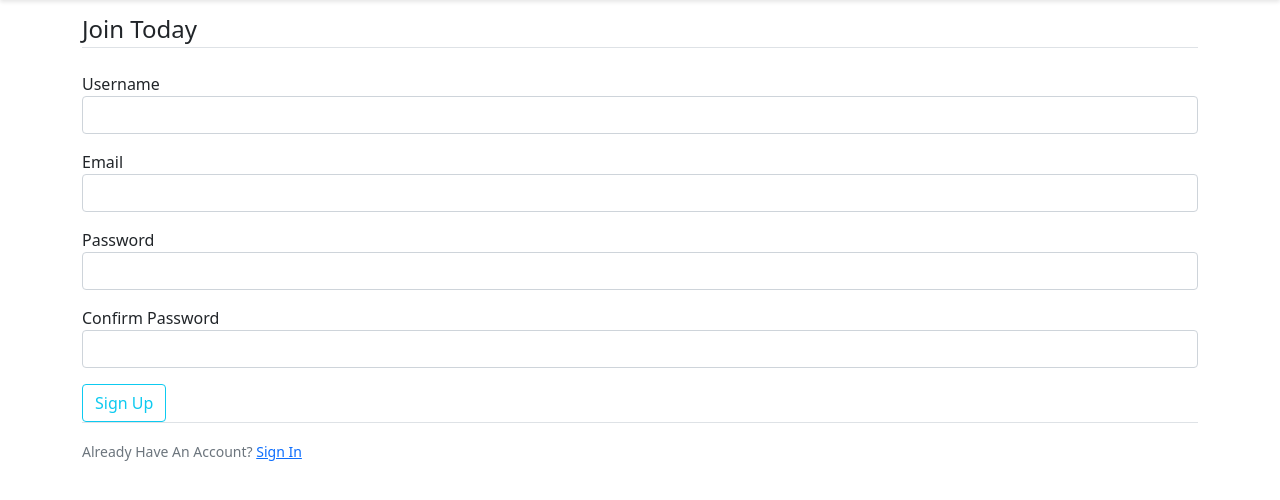
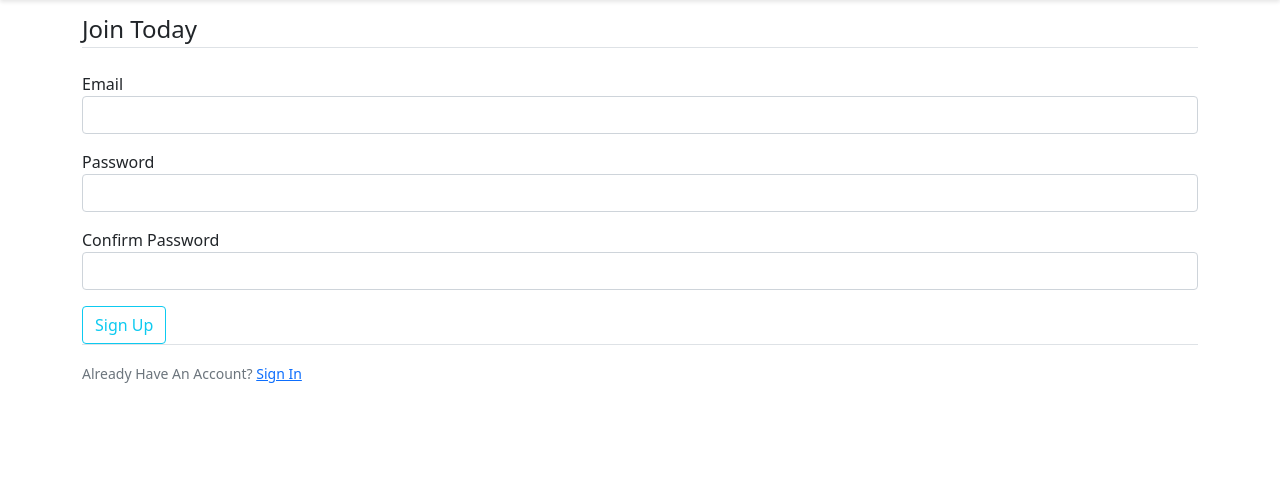
Before and after one commit to jdanner/my_new_app, a Flask app: page /register in a window 1280 px wide. Shown: the part 59-559 px from the top of the page. Run offline with Flask 3, Linux system fonts and the light colour scheme.

Commit message:
Remove username field and update authentication to use email only

```diff
--- a/my_new_app/forms.py
+++ b/my_new_app/forms.py
@@ -4,8 +4,6 @@ from wtforms.validators import DataRequired, Length, Email, EqualTo, ValidationE
 from .models import User, Exercise, ExerciseType
 
 class RegistrationForm(FlaskForm):
-    username = StringField('Username',
-                         validators=[DataRequired(), Length(min=2, max=20)])
     email = StringField('Email',
                        validators=[DataRequired(), Email()])
     password = PasswordField('Password', validators=[DataRequired()])
@@ -13,19 +11,14 @@ class RegistrationForm(FlaskForm):
                                    validators=[DataRequired(), EqualTo('password')])
     submit = SubmitField('Sign Up')
 
-    def validate_username(self, username):
-        user = User.query.filter_by(username=username.data).first()
-        if user:
-            raise ValidationError('That username is taken. Please choose a different one.')
-
     def validate_email(self, email):
         user = User.query.filter_by(email=email.data).first()
         if user:
             raise ValidationError('That email is taken. Please choose a different one.')
 
 class LoginForm(FlaskForm):
-    username = StringField('Username',
-                         validators=[DataRequired()])
+    email = StringField('Email',
+                       validators=[DataRequired(), Email()])
     password = PasswordField('Password', validators=[DataRequired()])
     remember_me = BooleanField('Remember Me')
     submit = SubmitField('Login')
--- a/my_new_app/models.py
+++ b/my_new_app/models.py
@@ -9,7 +9,6 @@ def load_user(user_id):
 
 class User(db.Model, UserMixin):
     id = db.Column(db.Integer, primary_key=True)
-    username = db.Column(db.String(20), unique=True, nullable=False)
     email = db.Column(db.String(120), unique=True, nullable=False)
     password_hash = db.Column(db.String(128))
     workouts = db.relationship('Workout', backref='user', lazy=True)
--- a/my_new_app/routes.py
+++ b/my_new_app/routes.py
@@ -17,7 +17,7 @@ def register():
         return redirect(url_for('home'))
     form = RegistrationForm()
     if form.validate_on_submit():
-        user = User(username=form.username.data, email=form.email.data)
+        user = User(email=form.email.data)
         user.set_password(form.password.data)
         db.session.add(user)
         db.session.commit()
@@ -31,13 +31,13 @@ def login():
         return redirect(url_for('home'))
     form = LoginForm()
     if form.validate_on_submit():
-        user = User.query.filter_by(username=form.username.data).first()
+        user = User.query.filter_by(email=form.email.data).first()
         if user and user.check_password(form.password.data):
             login_user(user, remember=form.remember_me.data)
             next_page = request.args.get('next')
             return redirect(next_page) if next_page else redirect(url_for('home'))
         else:
-            flash('Login Unsuccessful. Please check username and password', 'danger')
+            flash('Login Unsuccessful. Please check email and password', 'danger')
     return render_template('login.html', title='Login', form=form)
 
 @app.route("/logout")
--- a/my_new_app/templates/home.html
+++ b/my_new_app/templates/home.html
@@ -3,7 +3,7 @@
 {% block content %}
     {% if current_user.is_authenticated %}
         <div class="content-section">
-            <h1>Welcome {{ current_user.username }}!</h1>
+            <h1>Welcome!</h1>
 
             {% if current_user.workouts %}
                 <h2>Your Workout History</h2>
--- a/my_new_app/templates/register.html
+++ b/my_new_app/templates/register.html
@@ -5,19 +5,6 @@
             {{ form.hidden_tag() }}
             <fieldset class="form-group">
                 <legend class="border-bottom mb-4">Join Today</legend>
-                <div class="form-group mb-3">
-                    {{ form.username.label(class="form-control-label") }}
-                    {% if form.username.errors %}
-                        {{ form.username(class="form-control is-invalid") }}
-                        <div class="invalid-feedback">
-                            {% for error in form.username.errors %}
-                                <span>{{ error }}</span>
-                            {% endfor %}
-                        </div>
-                    {% else %}
-                        {{ form.username(class="form-control") }}
-                    {% endif %}
-                </div>
                 <div class="form-group mb-3">
                     {{ form.email.label(class="form-control-label") }}
                     {% if form.email.errors %}
```
Also changed, not shown: migrations/versions/30469ad2fee1_remove_username_field.py (added, +27 -0 lines), my_new_app/templates/login.html (+4 -4 lines).
